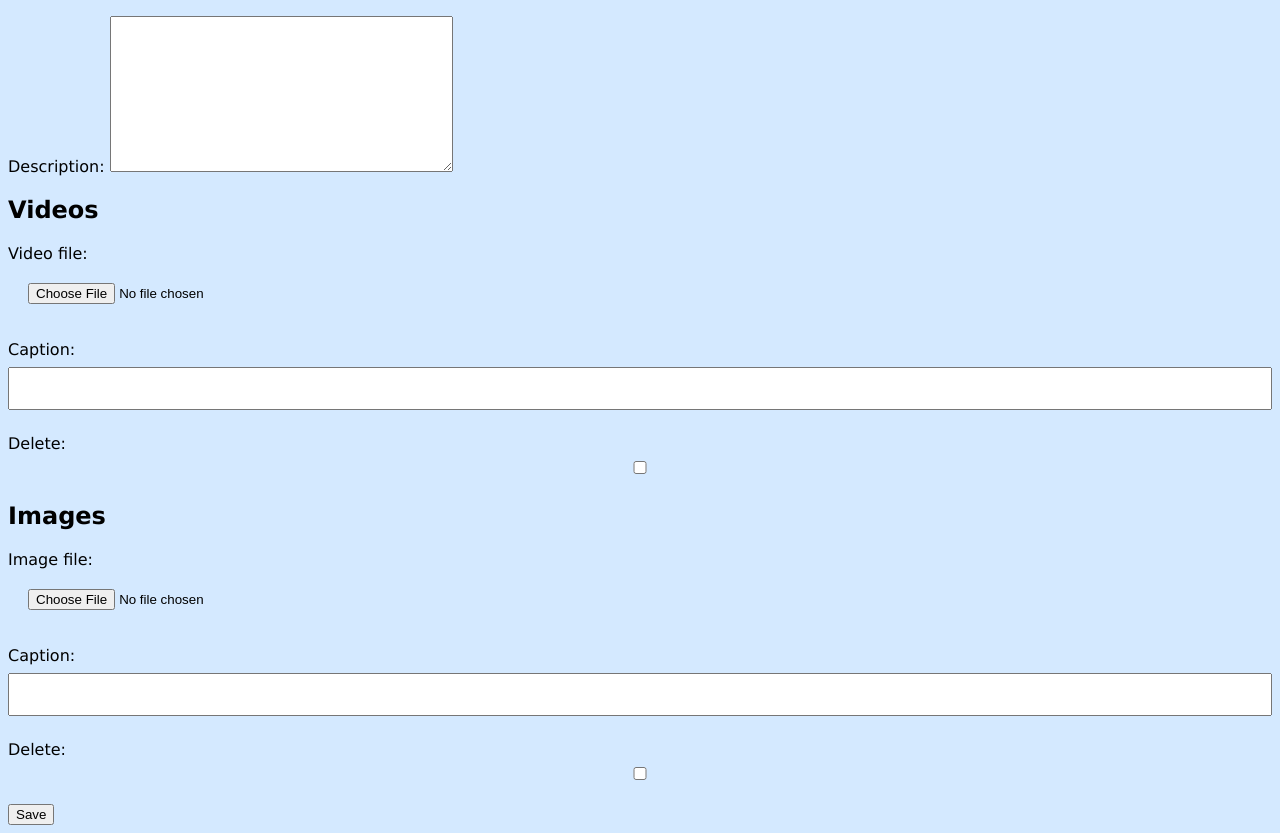
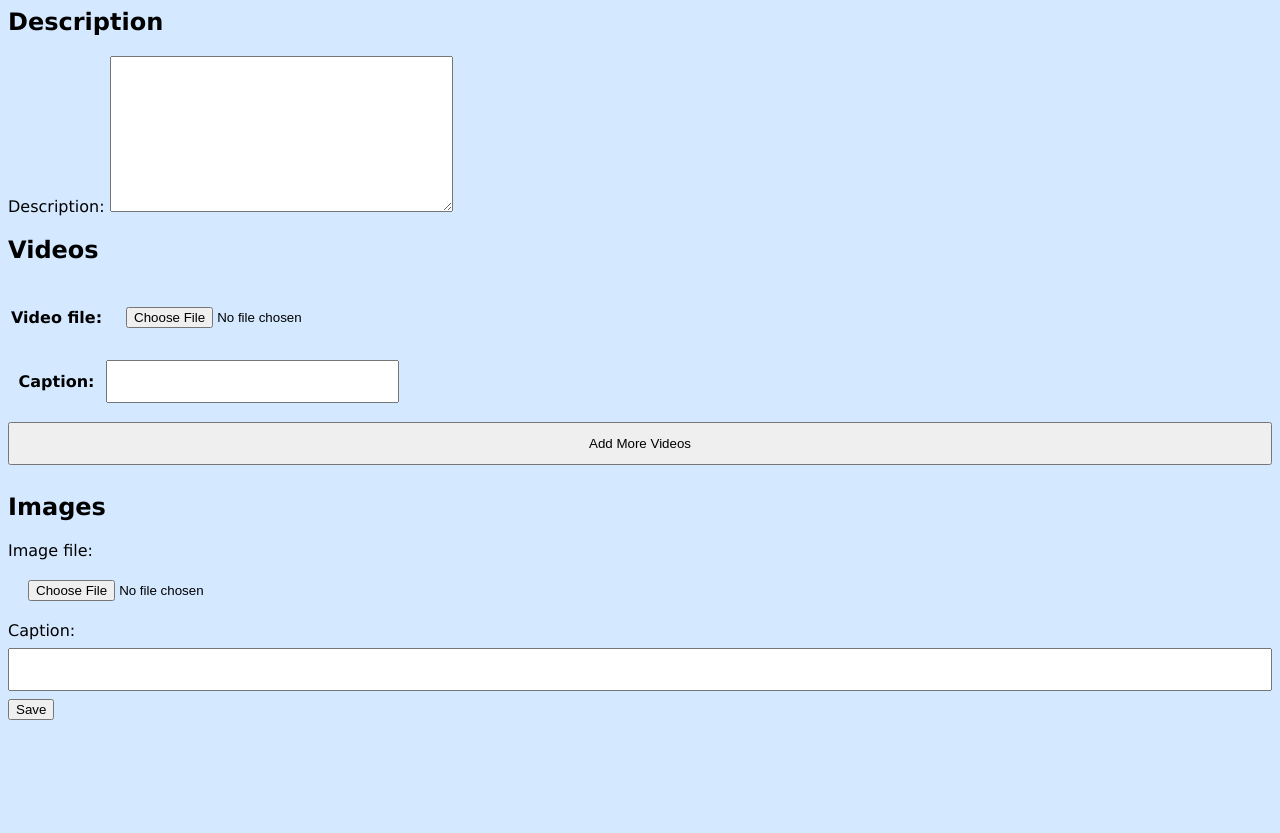
Before and after one commit to arnavthak/TrainingTracker, a Django app: page /tracker/add_training/add_workout/ in a window 1280 px wide. After the commit the page ends 720 px from the top, so only its background shows below. Run offline with Django 5.2, Linux system fonts and the light colour scheme.

Commit message:
Fixed the delete checkboxes for videos and images and successfully added a dynamic button to add another form for a video under a workout which updates the database correctly
çç'

```diff
--- a/TODO.txt
+++ b/TODO.txt
@@ -1,2 +1,2 @@
-1. Add forms to templates/tracker/add_training.html to add Notes and Workouts
-2. Beautify the front-end
+1. Beautify the front-end
+2. Edit functionality for existing workouts and Notes
--- a/templates/tracker/add_workout.html
+++ b/templates/tracker/add_workout.html
@@ -1,4 +1,6 @@
 <!-- templates/tracker/add_workout.html -->
+
+<script src="https://code.jquery.com/jquery-3.6.0.min.js"></script>
 
 {% extends "base.html" %}
 
@@ -6,19 +8,37 @@
 
 {% block content %}
 <form method="post" enctype="multipart/form-data">
+    <h2>Description</h2>
     {% csrf_token %}
-    {{ form.as_p }}
+    {{ form.as_table }}
 
     <h2>Videos</h2>
     {{ video_formset.management_form }}
-    {% for form in video_formset %}
-        {{ form.as_p }}
-    {% endfor %}
+    <div id="video_form_set">
+        {% for form in video_formset %}
+            <table class="no_error">
+                {{ form.as_table }}
+            </table>
+        {% endfor %}
+    </div>
+    <input type="button" value="Add More Videos" id="add_more_videos">
+    <div id="empty_form" style="display:none">
+        <table class="no_error">
+            {{ video_formset.empty_form.as_table }}
+        </table>
+    </div>
+    <script>
+        $('#add_more_videos').click(function() {
+            var form_idx = $('#id_videos-TOTAL_FORMS').val();
+            $('#video_form_set').append($('#empty_form').html().replace(/__prefix__/g, form_idx));
+            $('#id_videos-TOTAL_FORMS').val(parseInt(form_idx) + 1);
+        });
+    </script>
 
     <h2>Images</h2>
     {{ image_formset.management_form }}
     {% for form in image_formset %}
-        {{ form.as_p }}
+        {{ form.as_table }}
     {% endfor %}
 
     <button type="submit">Save</button>
--- a/tracker/forms.py
+++ b/tracker/forms.py
@@ -23,5 +23,5 @@ class ImageForm(ModelForm):
         fields = ['image_file', 'caption']
 
 # Inline formsets
-VideoInlineFormSet = inlineformset_factory(Workout, Video, form=VideoForm, extra=1, can_delete=True)
-ImageInlineFormSet = inlineformset_factory(Workout, Image, form=ImageForm, extra=1, can_delete=True)
+VideoInlineFormSet = inlineformset_factory(Workout, Video, form=VideoForm, extra=1, can_delete=False)
+ImageInlineFormSet = inlineformset_factory(Workout, Image, form=ImageForm, extra=1, can_delete=False)
--- a/tracker/views.py
+++ b/tracker/views.py
@@ -38,10 +38,21 @@ def add_workout(request):
             workout.date = request.GET.get('date')
             workout.save()
 
-            video_formset.instance = workout
-            image_formset.instance = workout
-            video_formset.save()
-            image_formset.save()
+            videos = video_formset.save(commit=False)
+            #print(videos)
+            for vid in videos:
+                vid.workout = workout
+                vid.created_by = request.user
+                vid.save()
+            video_formset.save_m2m()
+
+            images = image_formset.save(commit=False)
+            for image in images:
+                image.workout = workout
+                image.created_by = request.user
+                image.save()
+            image_formset.save_m2m()
+
             return HttpResponse("Workout saved successfully!")
     else:
         form = WorkoutForm()
```
